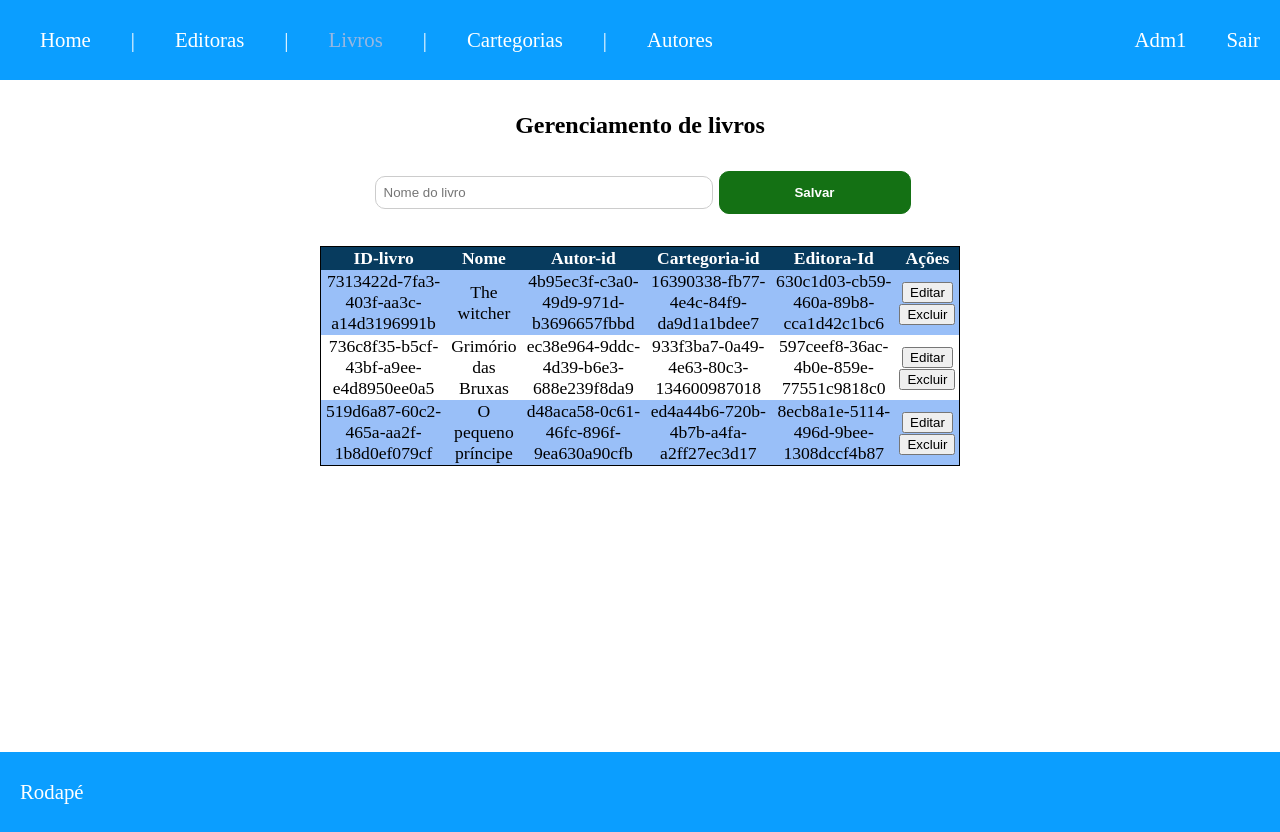
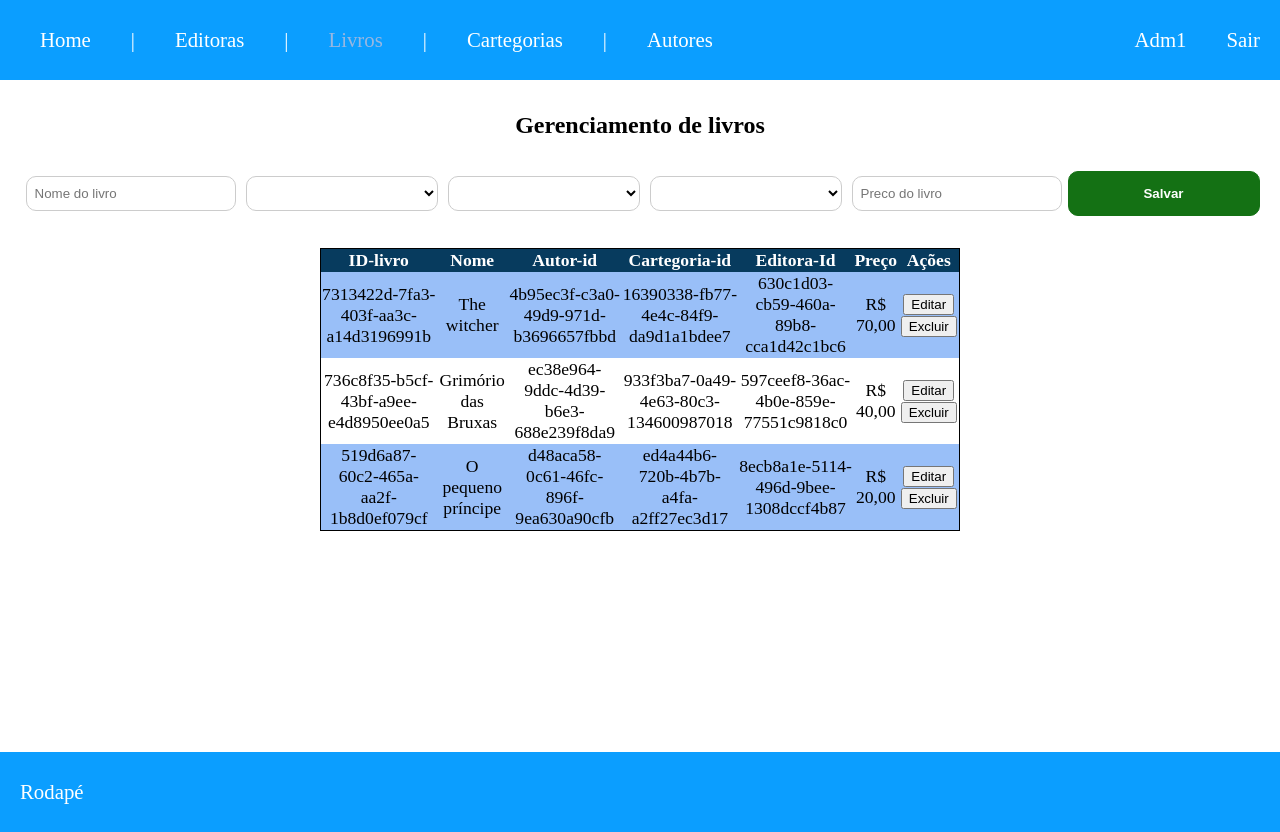
Before and after one commit to Ian-2INFO3/aula-bootcamp-teste, a Vue app: page /livros in a window 1280 px wide. Built offline with nearby package versions, Linux system fonts and the light colour scheme.

Commit message:
funcionando

```diff
--- a/src/assets/base.css
+++ b/src/assets/base.css
@@ -59,7 +59,7 @@ footer {
   padding-left: 20px;
 }
 
-.input-maior{
+.input-maior {
   width: 25%;
   padding: 0.5rem;
   border: 1px solid #ccc;
@@ -72,6 +72,7 @@ footer {
   border: 1px solid #ccc;
   border-radius: 10px;
   margin: 5px;
+  background-color: white;
 }
 
 .form-input button {
--- a/src/views/LivrosView.vue
+++ b/src/views/LivrosView.vue
@@ -10,6 +10,7 @@ export default {
           id_editora: "630c1d03-cb59-460a-89b8-cca1d42c1bc6",
           id_autor: "4b95ec3f-c3a0-49d9-971d-b3696657fbbd",
           id_cartegoria: "16390338-fb77-4e4c-84f9-da9d1a1bdee7",
+          preco_livro: "R$ 70,00",
         },
         {
           id_livro: "736c8f35-b5cf-43bf-a9ee-e4d8950ee0a5",
@@ -17,6 +18,7 @@ export default {
           id_editora: "597ceef8-36ac-4b0e-859e-77551c9818c0",
           id_autor: "ec38e964-9ddc-4d39-b6e3-688e239f8da9",
           id_cartegoria: "933f3ba7-0a49-4e63-80c3-134600987018",
+          preco_livro: "R$ 40,00",
         },
         {
           id_livro: "519d6a87-60c2-465a-aa2f-1b8d0ef079cf",
@@ -24,26 +26,41 @@ export default {
           id_editora: "8ecb8a1e-5114-496d-9bee-1308dccf4b87",
           id_autor: "d48aca58-0c61-46fc-896f-9ea630a90cfb",
           id_cartegoria: "ed4a44b6-720b-4b7b-a4fa-a2ff27ec3d17",
+          preco_livro: "R$ 20,00",
         },
       ],
       novo_livro: "",
+      novo_preco: "",
+      editora: "",
+      cartegoria: "",
+      autor: "",
     };
   },
   methods: {
     salvar() {
-      if (this.novo_livro !== "") {
+      if (
+        this.novo_livro &&
+        this.novo_preco &&
+        this.editora &&
+        this.autor &&
+        this.cartegoria !== ""
+      ) {
         const novo_idlivro = uuidv4();
-        const novo_ideditora = uuidv4();
         const novo_idautor = uuidv4();
         const novo_idcartegoria = uuidv4();
         this.livros.push({
           id_livro: novo_idlivro,
-          id_editora: novo_ideditora,
+          id_editora: this.editora,
           nome: this.novo_livro,
           id_autor: novo_idautor,
           id_cartegoria: novo_idcartegoria,
+          preco_livro: "R$ " + this.novo_preco,
         });
         this.novo_livro = "";
+        this.novo_preco = "";
+        this.editora = "";
+        this.autor = "";
+        this.cartegoria = "";
       }
     },
     excluir(livro) {
@@ -70,9 +87,42 @@ export default {
         v-model="novo_livro"
         type="text"
         placeholder="Nome do livro"
-        class="input-maior"
+        class="input-menor"
       />
-
+      <select name="editoras" class="input-menor" v-model="editora">
+        <option value="630c1d03-cb59-460a-89b8-cca1d42c1bc6">
+          Companhia das Letras
+        </option>
+        <option value="597ceef8-36ac-4b0e-859e-77551c9818c0">
+          Editora Rocco
+        </option>
+        <option value="8ecb8a1e-5114-496d-9bee-1308dccf4b87">
+          Editora Arqueiro
+        </option>
+      </select>
+      <select name="cartegorias" class="input-menor" v-model="cartegoria">
+        <option value="16390338-fb77-4e4c-84f9-da9d1a1bdee7">Drama</option>
+        <option value="933f3ba7-0a49-4e63-80c3-134600987018">Medo</option>
+        <option value="ed4a44b6-720b-4b7b-a4fa-a2ff27ec3d17">Ficção</option>
+      </select>
+      <select name="autor" class="input-menor" v-model="autor">
+        <option value="4b95ec3f-c3a0-49d9-971d-b3696657fbbd">
+          Andrzej Sapkowski
+        </option>
+        <option value="ec38e964-9ddc-4d39-b6e3-688e239f8da9">
+          RONALD HUTTON
+        </option>
+        <option value="d48aca58-0c61-46fc-896f-9ea630a90cfb">
+          Antoine de Saint-Exupéry
+        </option>
+      </select>
+      <input
+        @keyup.enter="salvar"
+        v-model="novo_preco"
+        type="number"
+        placeholder="Preco do livro"
+        class="input-menor"
+      />
       <button @click="salvar">Salvar</button>
     </div>
     <div class="list-editoras">
@@ -84,6 +134,7 @@ export default {
             <th>Autor-id</th>
             <th>Cartegoria-id</th>
             <th>Editora-Id</th>
+            <th>Preço</th>
             <th>Ações</th>
           </tr>
         </thead>
@@ -105,6 +156,9 @@ export default {
               {{ livro.id_editora }}
             </td>
             <td>
+              {{ livro.preco_livro }}
+            </td>
+            <td>
               <button @click="editar(livro)">Editar</button>
               <button @click="excluir(livro)">Excluir</button>
             </td>
```
